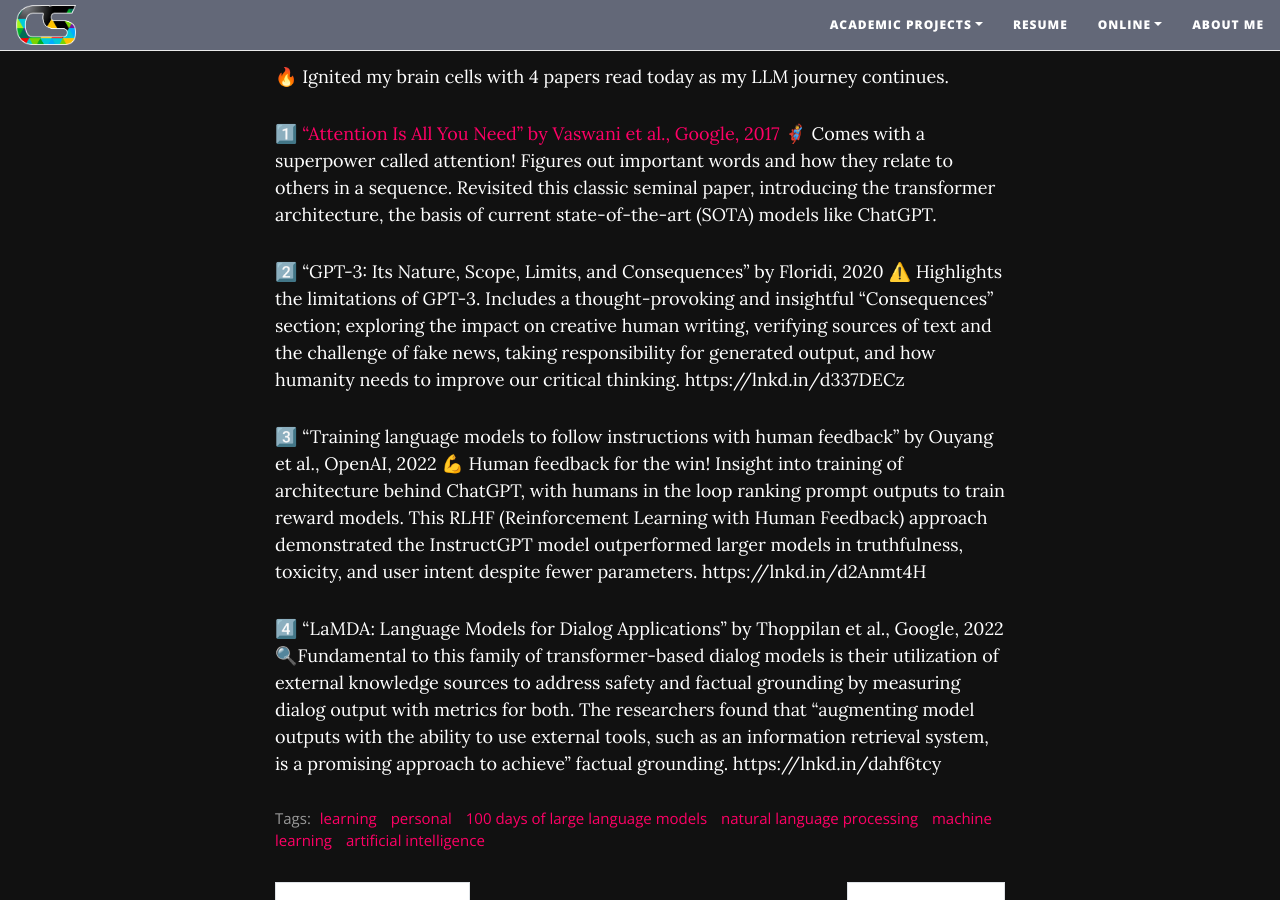
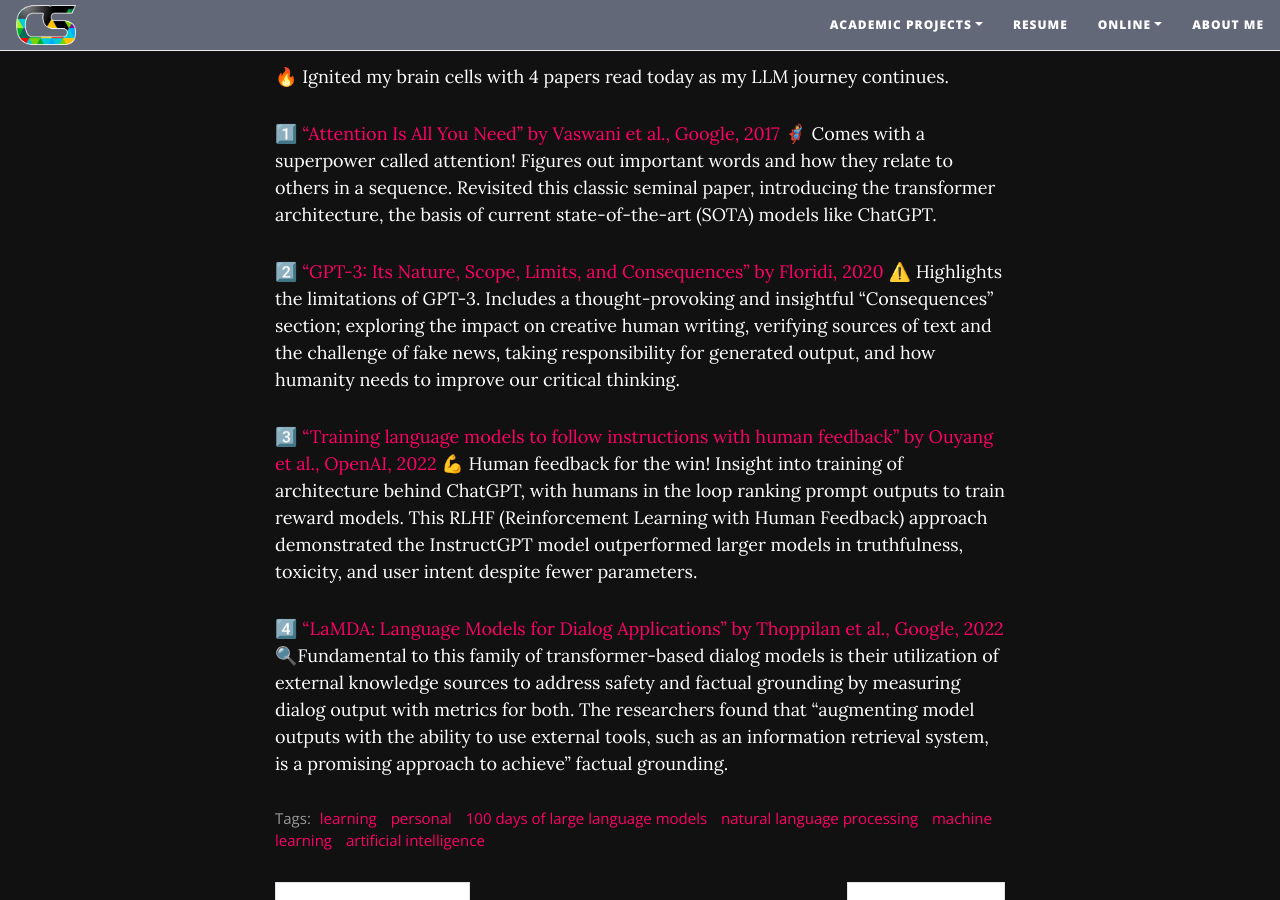
Before and after one commit to corticalstack/corticalstack.github.io, a Jekyll site: the page built from _posts/2023-07-02-llm-100days-day2.md, in a window 1280 px wide and 900 px high, scrolled down 590 px. Built offline with Jekyll 4.4.1, drawn with Linux system fonts in a browser that asks for light colours; nearby versions of some CDN libraries.

Commit message:
feat(new_post): new post

```diff
--- a/_posts/2023-07-02-llm-100days-day2.md
+++ b/_posts/2023-07-02-llm-100days-day2.md
@@ -8,17 +8,16 @@
 🔥 Ignited my brain cells with 4 papers read today as my LLM journey continues.
 
 1️⃣ ["Attention Is All You Need" by Vaswani et al., Google, 2017](https://lnkd.in/dJb75DcB)
-🦸‍♂️ Comes with a superpower called attention! Figures out important words and how they relate to others in a sequence. Revisited this classic seminal paper, introducing the transformer architecture, the basis of current state-of-the-art (SOTA) models like ChatGPT.
+  🦸‍♂️ Comes with a superpower called attention! Figures out important words and how they relate to others in a sequence. Revisited this classic seminal paper, introducing the transformer architecture, the basis of current state-of-the-art (SOTA) models like ChatGPT.
 
 
-2️⃣ "GPT-3: Its Nature, Scope, Limits, and Consequences" by Floridi, 2020
-⚠️ Highlights the limitations of GPT-3. Includes a thought-provoking and insightful "Consequences" section; exploring the impact on creative human writing, verifying sources of text and the challenge of fake news, taking responsibility for generated output, and how humanity needs to improve our critical thinking.
-https://lnkd.in/d337DECz
+2️⃣ ["GPT-3: Its Nature, Scope, Limits, and Consequences" by Floridi, 2020](https://lnkd.in/d337DECz)
+  ⚠️ Highlights the limitations of GPT-3. Includes a thought-provoking and insightful "Consequences" section; exploring the impact on creative human writing, verifying sources of text and the challenge of fake news, taking responsibility for generated output, and how humanity needs to improve our critical thinking.
 
-3️⃣ "Training language models to follow instructions with human feedback" by Ouyang et al., OpenAI, 2022
-💪 Human feedback for the win! Insight into training of architecture behind ChatGPT, with humans in the loop ranking prompt outputs to train reward models. This RLHF (Reinforcement Learning with Human Feedback) approach demonstrated the InstructGPT model outperformed larger models in truthfulness, toxicity, and user intent despite fewer parameters.
-https://lnkd.in/d2Anmt4H
 
-4️⃣ "LaMDA: Language Models for Dialog Applications" by Thoppilan et al., Google, 2022
-🔍Fundamental to this family of transformer-based dialog models is their utilization of external knowledge sources to address safety and factual grounding by measuring dialog output with metrics for both. The researchers found that "augmenting model outputs with the ability to use external tools, such as an information retrieval system, is a promising approach to achieve" factual grounding.
-https://lnkd.in/dahf6tcy
+3️⃣ ["Training language models to follow instructions with human feedback" by Ouyang et al., OpenAI, 2022](https://lnkd.in/d2Anmt4H)
+  💪 Human feedback for the win! Insight into training of architecture behind ChatGPT, with humans in the loop ranking prompt outputs to train reward models. This RLHF (Reinforcement Learning with Human Feedback) approach demonstrated the InstructGPT model outperformed larger models in truthfulness, toxicity, and user intent despite fewer parameters.
+
+
+4️⃣ ["LaMDA: Language Models for Dialog Applications" by Thoppilan et al., Google, 2022](https://lnkd.in/dahf6tcy)
+  🔍Fundamental to this family of transformer-based dialog models is their utilization of external knowledge sources to address safety and factual grounding by measuring dialog output with metrics for both. The researchers found that "augmenting model outputs with the ability to use external tools, such as an information retrieval system, is a promising approach to achieve" factual grounding.
```
